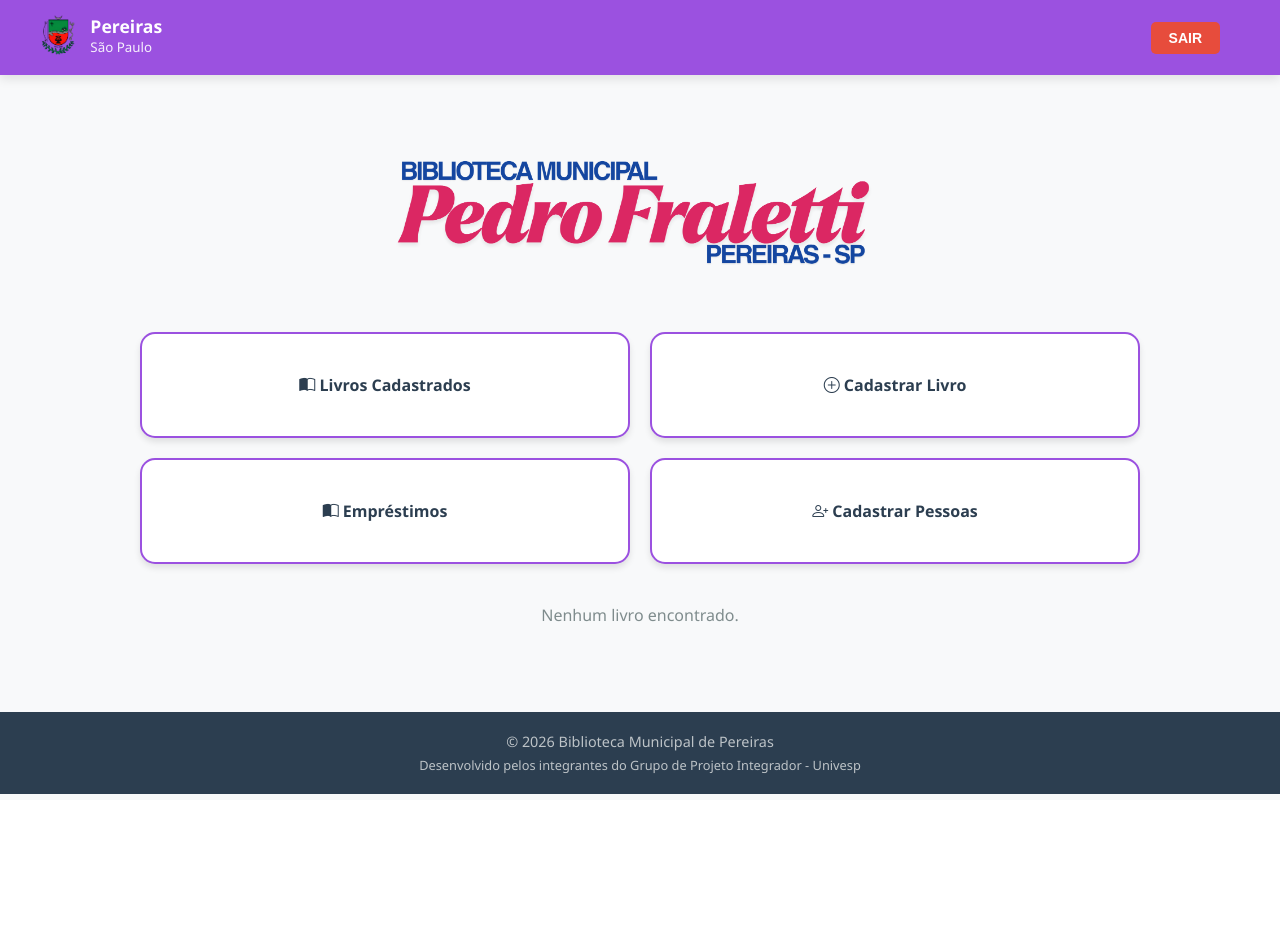
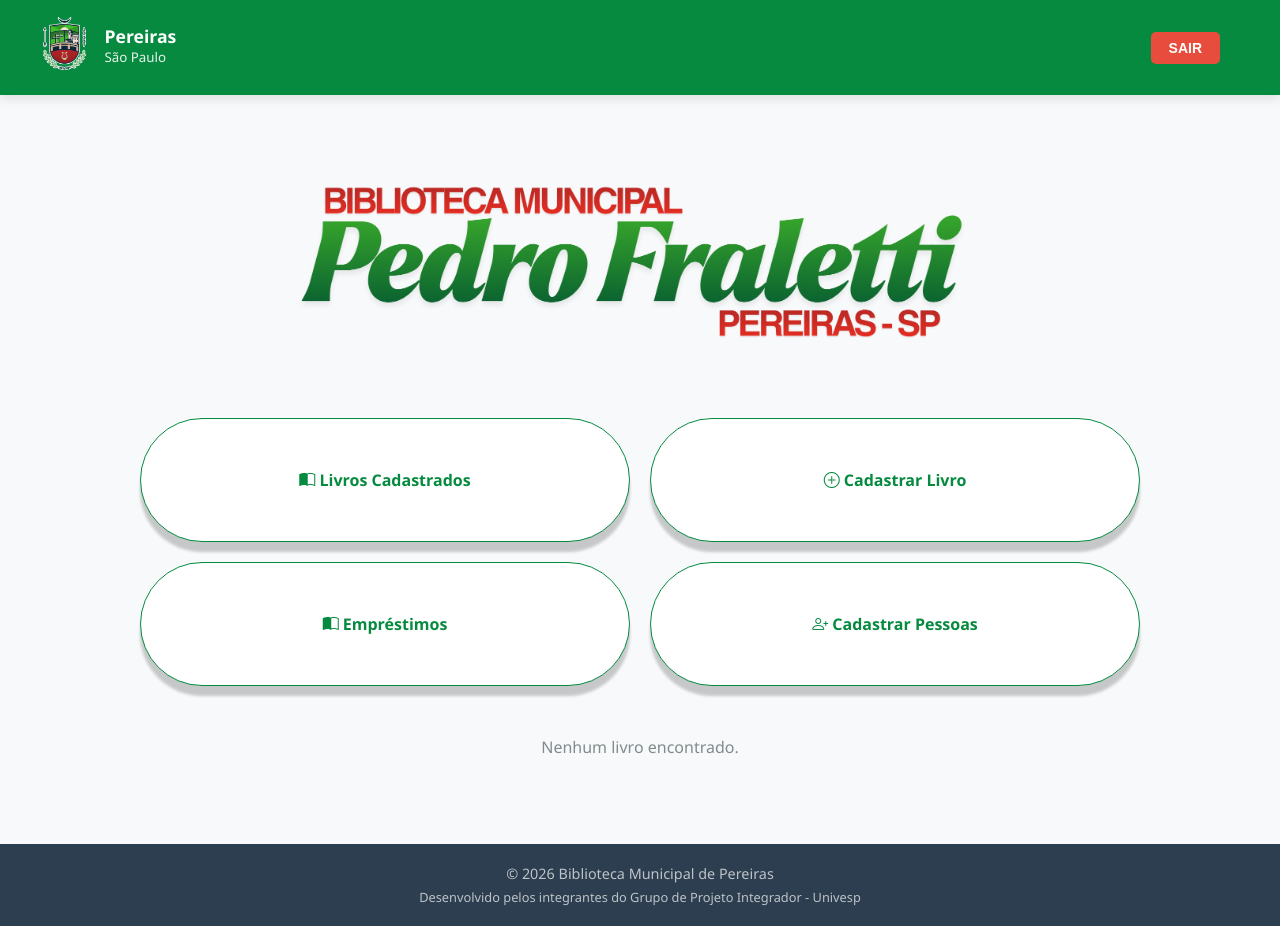
Before and after one commit to edsonyuri1/bibliotecafraletti, a Django app: page / in a window 1280 px wide. Before the commit the page ends 794 px from the top, so only its background shows below. Run offline with Django 5.2, Linux system fonts and the light colour scheme; the visitor is signed in with stand-in values (Sample User, id 1); data that the repository does not hold is empty.

Commit message:
modificado logo biblioteca, fundo tela de login, e alterações nas cores e botoes

```diff
--- a/acervo/static/acervo/css/style.css
+++ b/acervo/static/acervo/css/style.css
@@ -31,15 +31,15 @@
 
 /* Cartão do formulário de login */
 .login-page .card {
-    border-radius: 10px !important; /* quão arredondado será a borda da caixa */
+    border-radius: 200px !important; /* quão arredondado será a borda da caixa */
     border: none !important; /* diz se o card vai ter borda ou não */
-    box-shadow: 0 15px 50px rgba(0,0,0,0.4) !important; /* sombra da caixa */
+    box-shadow: 0 25px 50px rgba(0,0,0,0.7) !important; /* sombra da caixa */
     background-color: rgba(255, 255, 255, 1.95) !important; /* cor do fundo e transparência */
 }
 
 /* botão de login (verde Pereiras) */
 .login-page .btn-primary {
-    background-color: #21bc5c !important; /* define a cor, no caso usei a verde */
+    background-color: #21bc5c !important; /* define a cor, no caso usei  verde */
     border-color: #79bc5c !important; /* define a cor da borda do botão */
     font-weight: bold !important; /* bold deixa o texto do botão em negrito */
 }
@@ -61,7 +61,7 @@
 .logo {
     display: block !important;
     margin: 20px auto !important; /* centraliza a logo */
-    width: 500px !important;      /* tamanho da logo*/
+    width: 700px !important;      /* tamanho da logo*/
     height: auto !important;     /* mantém a proporção da imagem */
     transition: transform 0.3s;  /* Opcional: efeito suave ao carregar */
 }
@@ -77,29 +77,29 @@
 .menu-botoes {
     display: flex; /* coloca os botões lado a lado */
     justify-content: center; /* centraliza os botões horizontalmente */
-    gap: 15px; /* espaço entre um botão e outro */
-    margin: 25px 0; /* margen de espaço acima e abaixo do menu */
+    gap: 25px; /* espaço entre um botão e outro */
+    margin: 50px 0; /* margen de espaço acima e abaixo do menu */
     flex-wrap: wrap; /* se a tela for pequena, os botões se alinham um em baixo do outro */
 }
 
 .btn-painel {
     flex: 1; /* faz todos os botões terem a mesma largura */
     min-width: 150px; /* tamanho min: impede que o botão fique muito pequeno em celulares */
-    padding: 40px; /* espaço interno do botão */
+    padding: 50px; /* espaço interno do botão */
     background: #ffffff; /* cor de fundo inicial (aqui usei branco) */
-    border: 2px solid #9b51e0; /* cor da borda e tamanha */
-    border-radius: 15px; /* arredonda os cantos dos botões */
+    border: 1px solid #058a3f; /* cor da borda e tamanho */
+    border-radius: 150px; /* arredonda os cantos dos botões */
     text-align: center; /* center: centraliza o texto dentro do botão */
     text-decoration: none; /* none remove o sublinhado azul de links */
-    color: #2c3e50; /* cor inicial do texto */
+    color: #058a3f; /* cor inicial do texto */
     font-weight: bold; /* o texto fica negrito */
-    transition: all 0.3s ease; /* efeito suave de transição de cor e posição */
-    box-shadow: 0 4px 6px rgba(0,0,0,0.1); /* sombra da caixa */
+    transition: all 0.5s ease; /* efeito suave de transição de cor e posição */
+    box-shadow: 0 10px 3px rgba(0,0,0,0.2); /* sombra da caixa */
 }
 
 /* Efeito hover ao passar o mouse nos botões do painel */
 .btn-painel:hover {
-    background: #9b51e0; /* muda o fundo do botão para verde ao passar o mouse */
+    background: #058a3f; /* muda o fundo do botão para verde ao passar o mouse */
     color: white; /* muda a cor do texto para branco ao passar o mouse */
     transform: translateY(-3px); /* faz o botão "subir" 3px ao passar o mouse */
 }
@@ -113,7 +113,7 @@
     box-shadow: 0 4px 15px rgba(0,0,0,0.08); /* cor da sombra da caixa */
 
     /* cor da borda */
-    border-left: 6px solid #9b51e0;
+    border-left: 6px solid #058a3f;
 
     transition: transform 0.3s ease; /* transição  */
 }
@@ -126,7 +126,7 @@
 
 /* Cores e estilo do titulo do livro */
 .livro-card h3 {
-    color: #5a2d8a; /* cor roxa */
+    color: #058a3f; /* cor verde */
     margin-top: 0;
     font-weight: bold;
 }
@@ -135,23 +135,23 @@
 .btn-baixar {
     display: inline-block;
     margin-top: 10px;
-    color: #9b51e0; /* cor roxa */
+    color: #058a3f; /* cor verde */
     text-decoration: none;
     font-weight: bold;
-    border: 1px solid #9b51e0; /* borda roxa */
+    border: 2px solid #058a3f; /* borda verde */
     padding: 5px 15px;
     border-radius: 5px;
     transition: 0.3s;
 }
 
 .btn-baixar:hover {
-    background: #9b51e0; /* Fundo roxo ao passar o mouse */
+    background: #058a3f; /* Fundo verde ao passar o mouse */
     color: white;
 }
 
 /* Estilo para a etiqueta */
 .badge-digital {
-    background-color: #9b51e0; /* Fundo Roxo */
+    background-color: #058a3f; /* Fundo Roxo */
     color: white; /* Texto Branco */
     padding: 3px 10px;
     border-radius: 20px;
--- a/acervo/templates/acervo/index.html
+++ b/acervo/templates/acervo/index.html
@@ -11,10 +11,10 @@
 
 <body class="home-body" style="margin: 0; padding: 0;">
 
-    <header style="background: #9b51e0; color: white; padding: 10px 40px; display: flex; justify-content: space-between; align-items: center; box-shadow: 0 4px 10px rgba(0,0,0,0.1);">
+    <header style="background: #058a3f; color: white; padding: 10px 40px; display: flex; justify-content: space-between; align-items: center; box-shadow: 0 4px 10px rgba(0,0,0,0.1);">
         <div style="display: flex; align-items: center; gap: 15px;">
             <a href="{% url 'home' %}">
-                <img src="{% static 'acervo/pereiras_logo.png' %}" alt="Logo Pequena" style="height: 50px; width: auto;">
+                <img src="{% static 'acervo/pereiras_logo.png' %}" alt="Logo Pequena" style="height: 70px; width: auto;">
             </a>
             <div>
                 <h2 style="margin: 0; font-size: 1.1rem; line-height: 1;">Pereiras</h2>
```
Also changed, not shown: README.md, acervo/static/acervo/bib2.png (added), acervo/static/acervo/pereiras.png, acervo/static/acervo/pereiras_logo.png, 1 other file.
